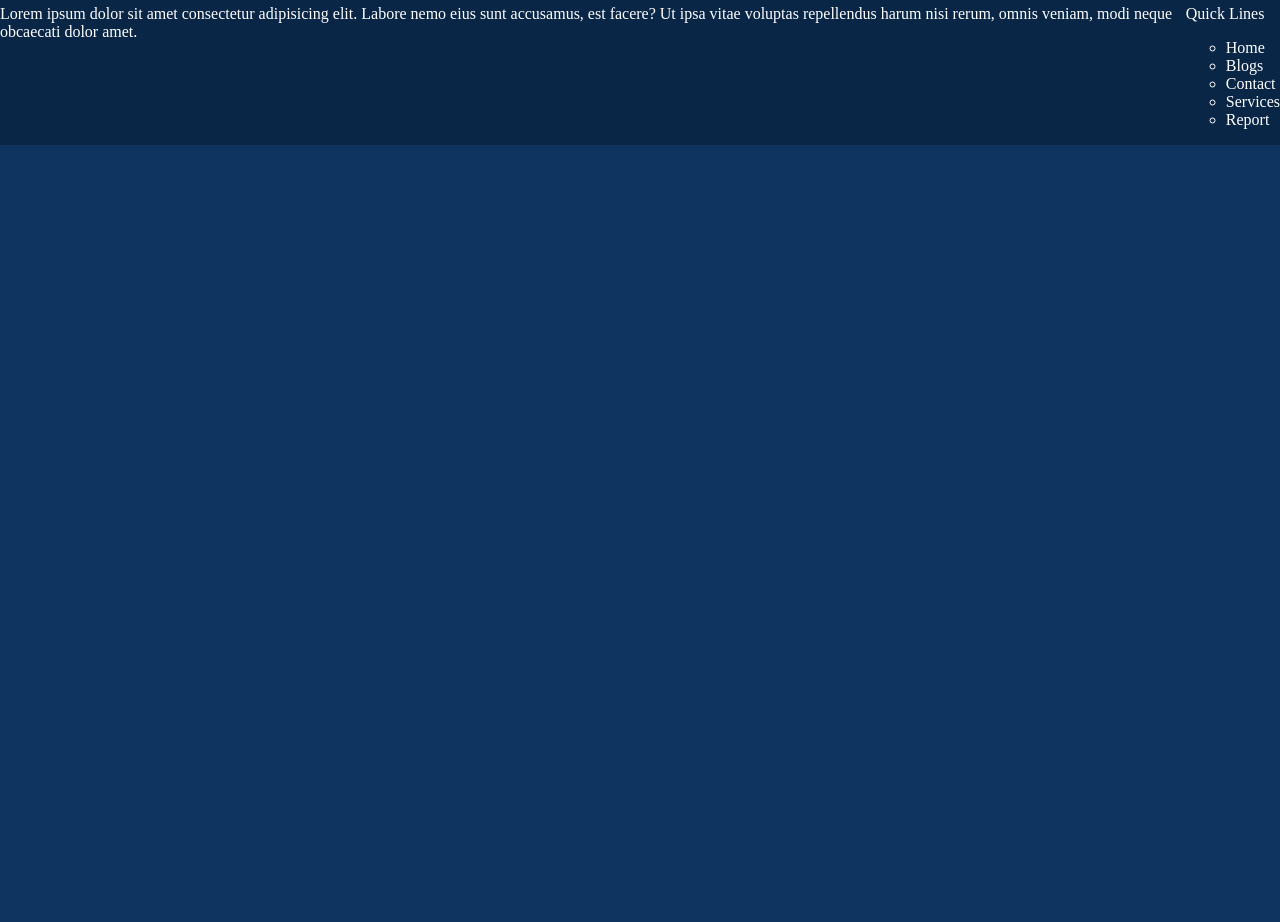
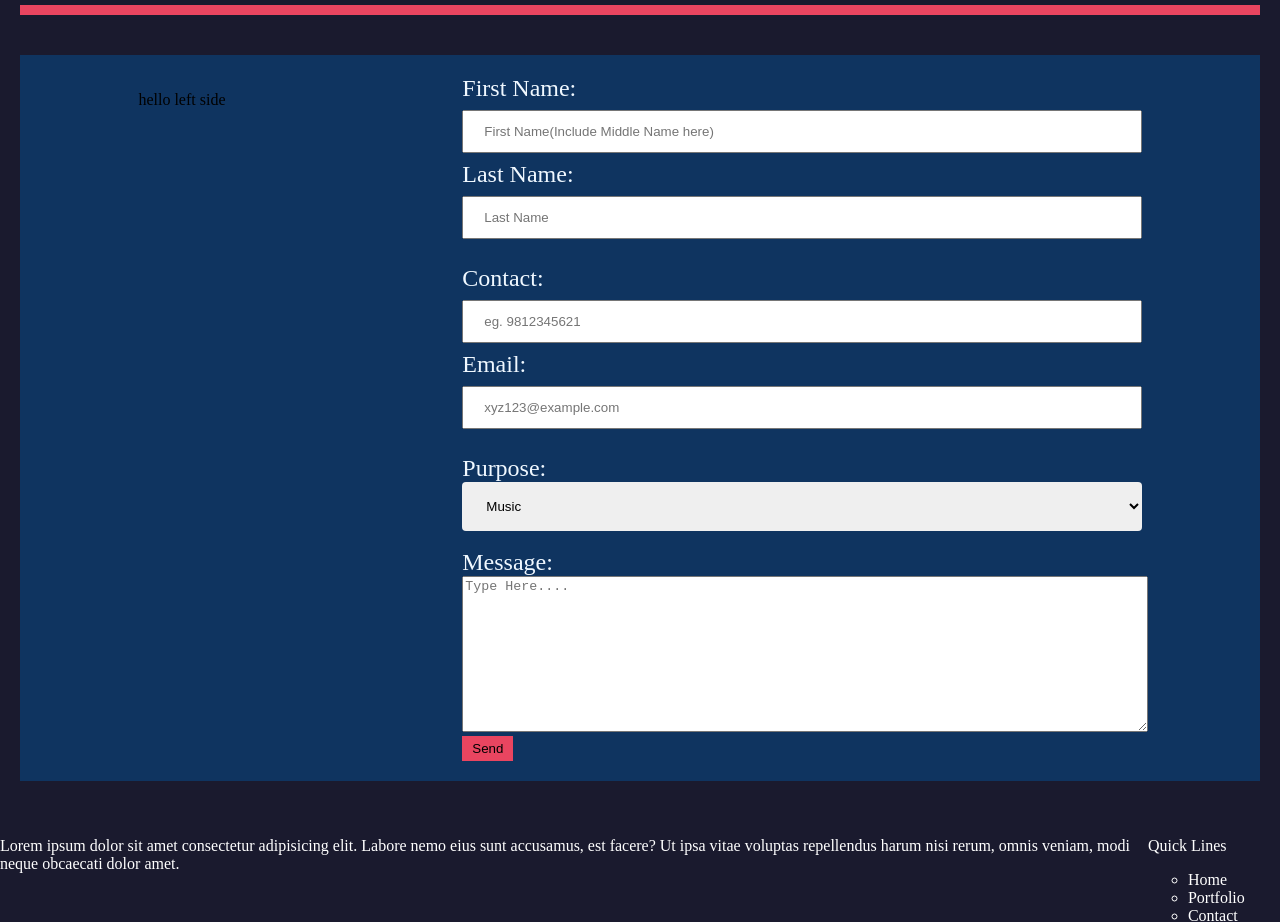
Before and after one commit to ShuvasisN/CSY1018-Web-Development-Assignment-I-23834821-Shuvasis-Nepal-Project, a plain HTML site: page contact.html in a window 1280 px wide. Shown: the part 277-1199 px from the top of the page. Before the commit the page ends 800 px from the top, so only its background shows below. Drawn offline with Linux system fonts and the light colour scheme.

Commit message:
Form and background modified

```diff
--- a/contact.html
+++ b/contact.html
@@ -20,20 +20,45 @@
         <div>
             <img src="" alt="">
         </div>
+        <h1 class="pagehead">Contact Me:</h1>
+        <hr class="pageline">
+        <div>
+            <div class="contactbox">
+                <div>
+                    <p>hello left side</p>
+                </div>
                 <div>
                     <form>
                         <label for="firstname">First Name:</label>
-                <input type="text" name="firstname" id="firstname" placeholder="First Name">
+                        <input type="text" name="firstname" id="firstname" placeholder="First Name(Include Middle Name here)">
                         <label for="lastname">Last Name:</label>
                         <input type="text" name="lastname" id="lastname" placeholder="Last Name">
                         <br>
                         <br>
+                        <label for="number">Contact:</label>
+                        <input type="text" name="number" id="number" placeholder="eg. 9812345621">
                         <label for="email">Email:</label>
                         <input type="text" name="email" id="email" placeholder="xyz123@example.com">
+                        <br>
+                        <br>
+                        <label for="purpose">Purpose:</label>
+                        <select name="purpose" id="purpose">
+                        <option value="M">Music</option>
+                        <option value="G">Graphic Designing</option>
+                        <option value="V">Video Editting</option>
+                        </select>
+                        <br>
+                        <br>
+                        <label for="message">Message: </label>
+                        <br>
+                        <textarea name="message" id="message" cols="30" rows="10" placeholder="Type Here...."></textarea>
                     </form>
+                    <button class="sendbutton">Send</button>
                 </div>
             </div>
-    <footer>
+        </div>
+    </div>
+    <footer><!--footer of the page-->
         <div class="footerdiv">
             <div>
                 <p class="footertext"> Lorem ipsum dolor sit amet consectetur adipisicing elit. Labore nemo eius sunt accusamus, est facere? Ut ipsa vitae voluptas repellendus harum nisi rerum, omnis veniam, modi neque obcaecati dolor amet.</p>
@@ -42,10 +67,10 @@
                 <p class="footertext">Quick Lines</p>
                 <ul class="footer-menu">
                     <li class="footer-menu-item "><a href="index.html">Home</a></li>
-                    <li class="footer-menu-item "><a href="blogs.html">Blogs</a></li>
+                    <li class="footer-menu-item "><a href="portfolio.html">Portfolio</a></li>
                     <li class="footer-menu-item "><a href="contact.html">Contact</a></li>
-                    <li class="footer-menu-item "><a href="services.html">Services</a></li>
-                    <li class="footer-menu-item "><a href="report.html">Report</a></li>
+                    <li class="footer-menu-item "><a href="workexperience.html">Work Experience</a></li>
+                    <li class="footer-menu-item "><a href="sitereport.html">Report</a></li>
                 </ul>
             </div>
         </div>
--- a/css/style.css
+++ b/css/style.css
@@ -1,7 +1,7 @@
 body{
     margin: 0;
     padding: 0;
-    background-color: #0F3460;
+    background-color: #1A1A2E;
 }
 
 .nav-bar{
@@ -13,12 +13,14 @@ body{
     margin: 0;
     padding: 10px;
     display: flex;
-    justify-content: space-around;
+    justify-content: right;
+    padding-right: 100px;
 }
 
 .nav-menu-item{
-    font-size: 60px;
-    padding: 15px;
+    font-size: 40px;
+    font-family: 'Segoe UI', Tahoma, Geneva, Verdana, sans-serif;
+    padding: 30px;
     border-radius: 50px;
     transition: 0.5s;
 }
@@ -30,7 +32,7 @@ body{
 
 .nav-menu-item:hover{
     background-color: #0F3460;
-    transform: scale(1.2);
+    transform: scale(1.05);
 }
 
 .active > a{
@@ -39,7 +41,7 @@ body{
 
 .footerdiv{
     display: flex;
-    background-color: #0A2647;
+    background-color: #1A1A2E;
     justify-content: space-around;
 }
 
@@ -66,3 +68,57 @@ body{
     text-decoration: underline;
 
 }
+
+.pagehead{
+    font-size: 60px;
+    font-family:'Franklin Gothic Medium', 'Arial Narrow', Arial, sans-serif;
+    padding-left: 60px;
+    color: white;
+    margin-bottom: 20px;
+}
+
+.pageline{
+    margin: 10px 20px 40px 20px;
+    background-color: #E94560;
+    padding: 5px;
+    border: #E94560;
+}
+
+.contactbox{
+    background-color: #0F3460;
+    margin: 0 20px 40px 20px;
+    display: flex;
+    justify-content: space-around;
+    padding: 20px 0px;
+}
+
+input[type=text] {
+    width: 100%;
+    padding: 12px 20px;
+    margin: 8px 0;
+    box-sizing: border-box;
+  }
+
+  select {
+    width: 100%;
+    padding: 16px 20px;
+    border: none;
+    border-radius: 4px;
+  }
+
+  textarea{
+    width: 100%;
+  }
+
+  label{
+    font-size: 24px;
+    color: aliceblue;
+  }
+
+.sendbutton{
+    background-color: #E94560;
+    border: none;
+    padding: 5px 10px;
+    display: flex;
+    justify-content: center;
+}
```
Also changed, not shown: index.html (+4 -4 lines), portfolio.html (+4 -4 lines), sitereport.html (+4 -4 lines), workexperience.html (+4 -4 lines). Lines whose indentation alone changed are shown as unchanged.
